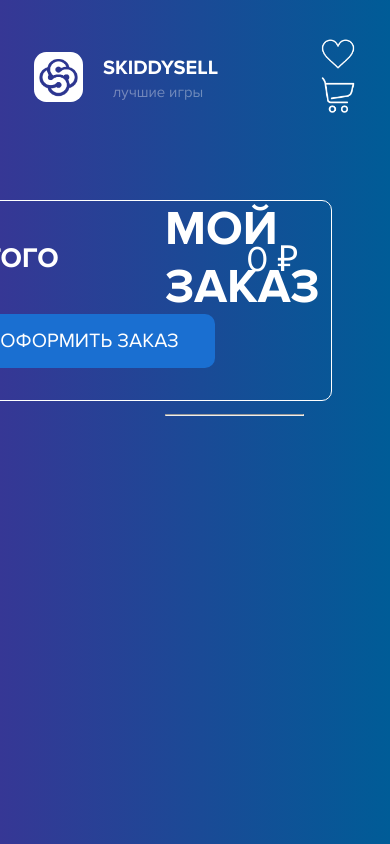
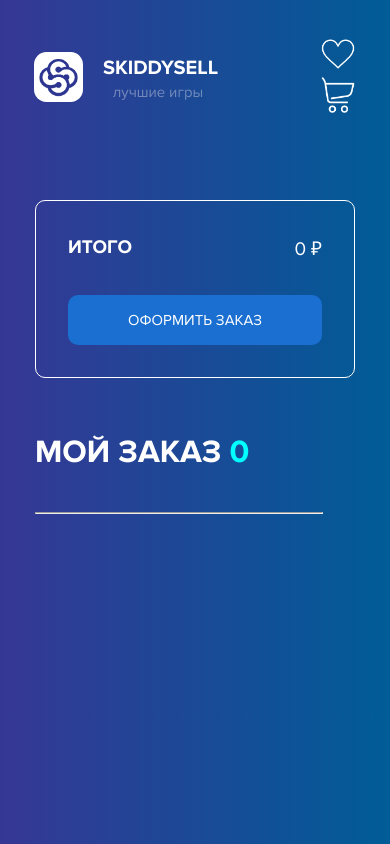
Before and after one commit to xtansy/gamesShop, a React (Create React App) app: page /cart in a window 390 px wide. Built offline with nearby package versions, Linux system fonts and the light colour scheme.

Commit message:
allAdaptive

```diff
--- a/src/scss/_media.scss
+++ b/src/scss/_media.scss
@@ -1,4 +1,7 @@
 @media (max-width: 1600px) {
+    .cart__buy {
+        position: static;
+    }
     .card {
         max-width: 250px;
     }
@@ -62,6 +65,17 @@
     .search {
         margin-left: 40px;
     }
+    .cart {
+        flex-direction: column-reverse;
+        justify-content: center;
+        align-items: center;
+        &__buy {
+            margin-bottom: 55px;
+        }
+        &__content {
+            width: 100%;
+        }
+    }
 }
 @media (max-width: 1000px) {
     .categories {
@@ -85,6 +99,9 @@
     .search {
         width: 35%;
         top: 7%;
+    }
+    ._container {
+        padding: 200px 76px;
     }
 }
 
@@ -153,6 +170,37 @@
             display: block;
         }
     }
+
+    .favorites__title {
+        font-size: 32px;
+    }
+
+    .cart__item-text h3,
+    .cart__item-text p {
+        font-size: 19px;
+    }
+    .cart__content {
+        h1 {
+            font-size: 32px;
+        }
+    }
+
+    .cart__item {
+        justify-content: space-evenly;
+        align-items: flex-start;
+        &-info {
+            flex-direction: column;
+            align-items: center;
+            justify-content: center;
+            img {
+                margin: 0;
+                margin-bottom: 15px;
+            }
+        }
+        &-delete {
+            width: 46px;
+        }
+    }
 }
 @media (max-width: 532px) {
     .search {
@@ -175,6 +223,20 @@
     .searchBlock {
         padding: 150px 35px;
     }
+
+    .cart__buy {
+        margin-left: 55px;
+        margin-right: 55px;
+        width: 100%;
+        &-btn {
+            font-size: 15px;
+            width: 100%;
+        }
+        &-text h2,
+        p {
+            font-size: 19px;
+        }
+    }
 }
 @media (max-width: 416px) {
     .search {
@@ -182,6 +244,9 @@
     }
     .item img {
         -webkit-mask: none;
+    }
+    ._container {
+        padding: 200px 35px;
     }
 }
 @media (max-width: 320px) {
--- a/src/scss/components/_cart.scss
+++ b/src/scss/components/_cart.scss
@@ -4,7 +4,7 @@
     height: 100%;
     width: 100%;
     &__content {
-        width: 860px;
+        width: 60%;
         h1 {
             margin-bottom: 40px;
         }
```
